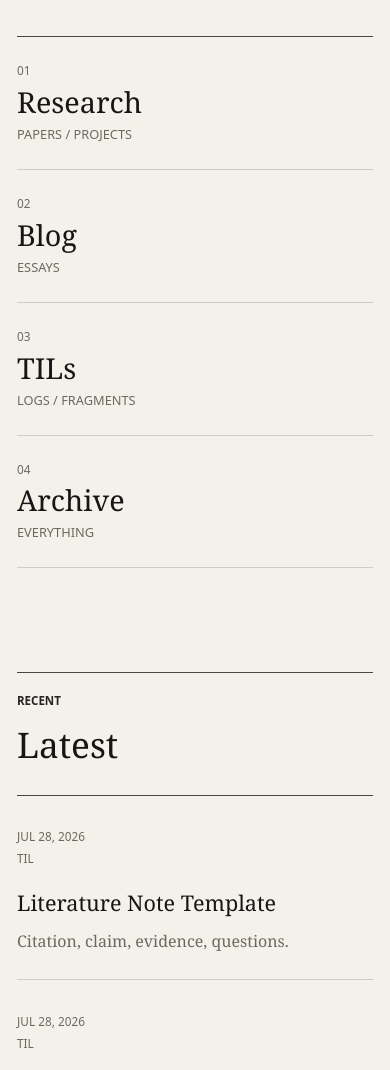
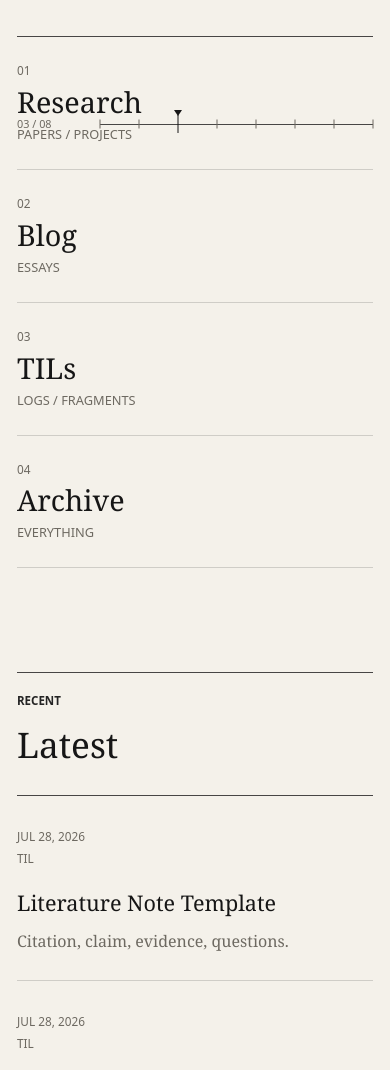
Before and after one commit to tavia-liu/tavia-liu.github.io, a Jekyll site: the page built from index.html, in a window 390 px wide. Shown: the part 746-1816 px from the top of the page. Built offline with Jekyll 4.4.1, drawn with Linux system fonts in a browser that asks for light colours.

Commit message:
Add cinematic page timeline

```diff
--- a/_layouts/default.html
+++ b/_layouts/default.html
@@ -7,7 +7,7 @@
     <title>{% if page.title %}{{ page.title }} - {% endif %}{{ site.title }}</title>
     <link rel="canonical" href="{{ page.url | absolute_url }}">
     <link rel="alternate" type="application/rss+xml" title="{{ site.title }}" href="{{ '/feed.xml' | relative_url }}">
-    <link rel="stylesheet" href="{{ '/assets/css/main.css?v=20260728-lightfilm' | relative_url }}">
+    <link rel="stylesheet" href="{{ '/assets/css/main.css?v=20260728-filmaxis' | relative_url }}">
   </head>
   <body>
     <header class="site-header">
@@ -23,6 +23,15 @@
       {{ content }}
     </main>
 
+    <nav class="film-axis" aria-label="Page timeline" hidden>
+      <span class="film-axis__index" data-film-index>01 / 01</span>
+      <span class="film-axis__track">
+        <span class="film-axis__progress" data-film-progress></span>
+        <span class="film-axis__ticks" data-film-ticks></span>
+      </span>
+      <span class="film-axis__caption" data-film-caption>Frame</span>
+    </nav>
+
     <footer class="site-footer">
       <div>
         <strong>{{ site.title }}</strong>
@@ -32,6 +41,6 @@
         {% include social-icons.html %}
       </nav>
     </footer>
-    <script src="{{ '/assets/js/site.js' | relative_url }}" defer></script>
+    <script src="{{ '/assets/js/site.js?v=20260728-filmaxis' | relative_url }}" defer></script>
   </body>
 </html>
--- a/assets/css/main.css
+++ b/assets/css/main.css
@@ -113,6 +113,13 @@ main {
 .site-nav a:hover,
 .site-nav a[aria-current="page"] {
   color: var(--ink);
+}
+
+.site-nav a,
+.back-link,
+.entry-title,
+.section-link {
+  outline-offset: 0.25rem;
 }
 
 .social-links {
@@ -380,6 +387,7 @@ h3 {
 .entry-list {
   display: grid;
   border-top: 1px solid var(--heavy-line);
+  perspective: 1200px;
 }
 
 .entry {
@@ -440,6 +448,7 @@ h3 {
 .article-shell {
   max-width: 820px;
   padding: 52px 0 86px;
+  animation: page-rise 760ms cubic-bezier(0.2, 0.8, 0.2, 1) both;
 }
 
 .article-header {
@@ -451,6 +460,12 @@ h3 {
 .article-header h1 {
   margin-top: 0.8rem;
   font-size: clamp(2.25rem, 6vw, 4.8rem);
+}
+
+.page-header h1,
+.article-header h1 {
+  transform-origin: left bottom;
+  animation: title-open 900ms 120ms cubic-bezier(0.16, 1, 0.3, 1) both;
 }
 
 .article-meta {
@@ -530,8 +545,128 @@ h3 {
   border-top: 1px solid var(--heavy-line);
   color: var(--muted);
   font-size: 0.76rem;
-  padding: 28px 0 42px;
+  padding: 28px 0 86px;
   text-transform: uppercase;
+}
+
+.film-axis {
+  position: fixed;
+  right: max(24px, calc((100vw - 1120px) / 2));
+  bottom: 24px;
+  left: max(24px, calc((100vw - 1120px) / 2));
+  z-index: 20;
+  display: grid;
+  grid-template-columns: auto minmax(120px, 1fr) auto;
+  align-items: center;
+  gap: 1rem;
+  color: var(--ink);
+  font-family: ui-sans-serif, system-ui, -apple-system, BlinkMacSystemFont, "Segoe UI", sans-serif;
+  font-size: 0.68rem;
+  pointer-events: none;
+  text-transform: uppercase;
+}
+
+.film-axis[hidden] {
+  display: none;
+}
+
+.film-axis__index,
+.film-axis__caption {
+  color: var(--muted);
+  line-height: 1;
+  min-width: 4.2rem;
+}
+
+.film-axis__caption {
+  min-width: 5.4rem;
+  overflow: hidden;
+  text-align: right;
+  text-overflow: ellipsis;
+  white-space: nowrap;
+}
+
+.film-axis__track {
+  position: relative;
+  display: block;
+  height: 28px;
+}
+
+.film-axis__track::before {
+  position: absolute;
+  top: 50%;
+  right: 0;
+  left: 0;
+  height: 1px;
+  content: "";
+  background: var(--heavy-line);
+}
+
+.film-axis__progress {
+  position: absolute;
+  top: 50%;
+  left: 0;
+  width: calc(var(--progress, 0) * 1%);
+  height: 3px;
+  background: var(--ink);
+  transform: translateY(-50%);
+  transition: width 180ms linear;
+}
+
+.film-axis__ticks {
+  position: absolute;
+  inset: 0;
+}
+
+.film-axis__tick {
+  position: absolute;
+  top: 50%;
+  width: 18px;
+  height: 28px;
+  border: 0;
+  background: transparent;
+  color: var(--ink);
+  cursor: pointer;
+  pointer-events: auto;
+  transform: translate(-50%, -50%);
+}
+
+.film-axis__tick::before {
+  position: absolute;
+  top: 50%;
+  left: 50%;
+  width: 1px;
+  height: 9px;
+  content: "";
+  background: var(--muted);
+  transform: translate(-50%, -50%);
+  transition: height 160ms ease, background 160ms ease;
+}
+
+.film-axis__tick::after {
+  position: absolute;
+  top: 0;
+  left: 50%;
+  width: 0;
+  height: 0;
+  border-right: 4px solid transparent;
+  border-left: 4px solid transparent;
+  border-top: 6px solid var(--ink);
+  content: "";
+  opacity: 0;
+  transform: translateX(-50%) translateY(-2px);
+  transition: opacity 160ms ease, transform 160ms ease;
+}
+
+.film-axis__tick.is-active::before,
+.film-axis__tick:hover::before {
+  height: 18px;
+  background: var(--ink);
+}
+
+.film-axis__tick.is-active::after,
+.film-axis__tick:hover::after {
+  opacity: 1;
+  transform: translateX(-50%) translateY(0);
 }
 
 @keyframes page-rise {
@@ -655,4 +790,15 @@ h3 {
   .toolbar input {
     width: 100%;
   }
+
+  .film-axis {
+    right: 17px;
+    bottom: 16px;
+    left: 17px;
+    grid-template-columns: auto 1fr;
+  }
+
+  .film-axis__caption {
+    display: none;
+  }
 }
--- a/assets/js/site.js
+++ b/assets/js/site.js
@@ -44,3 +44,74 @@ if (!reduceMotion && "IntersectionObserver" in window) {
     observer.observe(entry);
   });
 }
+
+const axis = document.querySelector(".film-axis");
+
+if (axis) {
+  const progress = axis.querySelector("[data-film-progress]");
+  const ticks = axis.querySelector("[data-film-ticks]");
+  const index = axis.querySelector("[data-film-index]");
+  const caption = axis.querySelector("[data-film-caption]");
+  const candidates = Array.from(
+    document.querySelectorAll(".section-link, .entry, .article-header, .prose h2")
+  );
+  const frames = candidates
+    .filter((candidate) => candidate.getBoundingClientRect().height > 0)
+    .map((candidate) => {
+      const title =
+        candidate.querySelector(".entry-title")?.textContent ||
+        candidate.querySelector("strong")?.textContent ||
+        candidate.querySelector("h1")?.textContent ||
+        candidate.textContent;
+
+      return {
+        element: candidate,
+        title: title.trim().replace(/\s+/g, " "),
+      };
+    });
+
+  if (frames.length > 1 && progress && ticks && index && caption) {
+    axis.hidden = false;
+
+    const buttons = frames.map((frame, frameIndex) => {
+      const button = document.createElement("button");
+      const position = frames.length === 1 ? 0 : (frameIndex / (frames.length - 1)) * 100;
+      button.className = "film-axis__tick";
+      button.type = "button";
+      button.style.left = `${position}%`;
+      button.setAttribute("aria-label", frame.title || `Frame ${frameIndex + 1}`);
+      button.addEventListener("click", () => {
+        frame.element.scrollIntoView({ behavior: reduceMotion ? "auto" : "smooth", block: "center" });
+      });
+      ticks.appendChild(button);
+      return button;
+    });
+
+    const formatNumber = (number) => String(number).padStart(2, "0");
+
+    const setActiveFrame = () => {
+      const viewportLine = window.innerHeight * 0.42;
+      let activeIndex = 0;
+
+      frames.forEach((frame, frameIndex) => {
+        const rect = frame.element.getBoundingClientRect();
+        if (rect.top <= viewportLine) activeIndex = frameIndex;
+      });
+
+      const documentHeight = document.documentElement.scrollHeight - window.innerHeight;
+      const scrollPercent = documentHeight > 0 ? (window.scrollY / documentHeight) * 100 : 0;
+
+      progress.style.setProperty("--progress", Math.max(0, Math.min(100, scrollPercent)));
+      index.textContent = `${formatNumber(activeIndex + 1)} / ${formatNumber(frames.length)}`;
+      caption.textContent = frames[activeIndex].title || "Frame";
+
+      buttons.forEach((button, buttonIndex) => {
+        button.classList.toggle("is-active", buttonIndex === activeIndex);
+      });
+    };
+
+    setActiveFrame();
+    window.addEventListener("scroll", setActiveFrame, { passive: true });
+    window.addEventListener("resize", setActiveFrame);
+  }
+}
```
